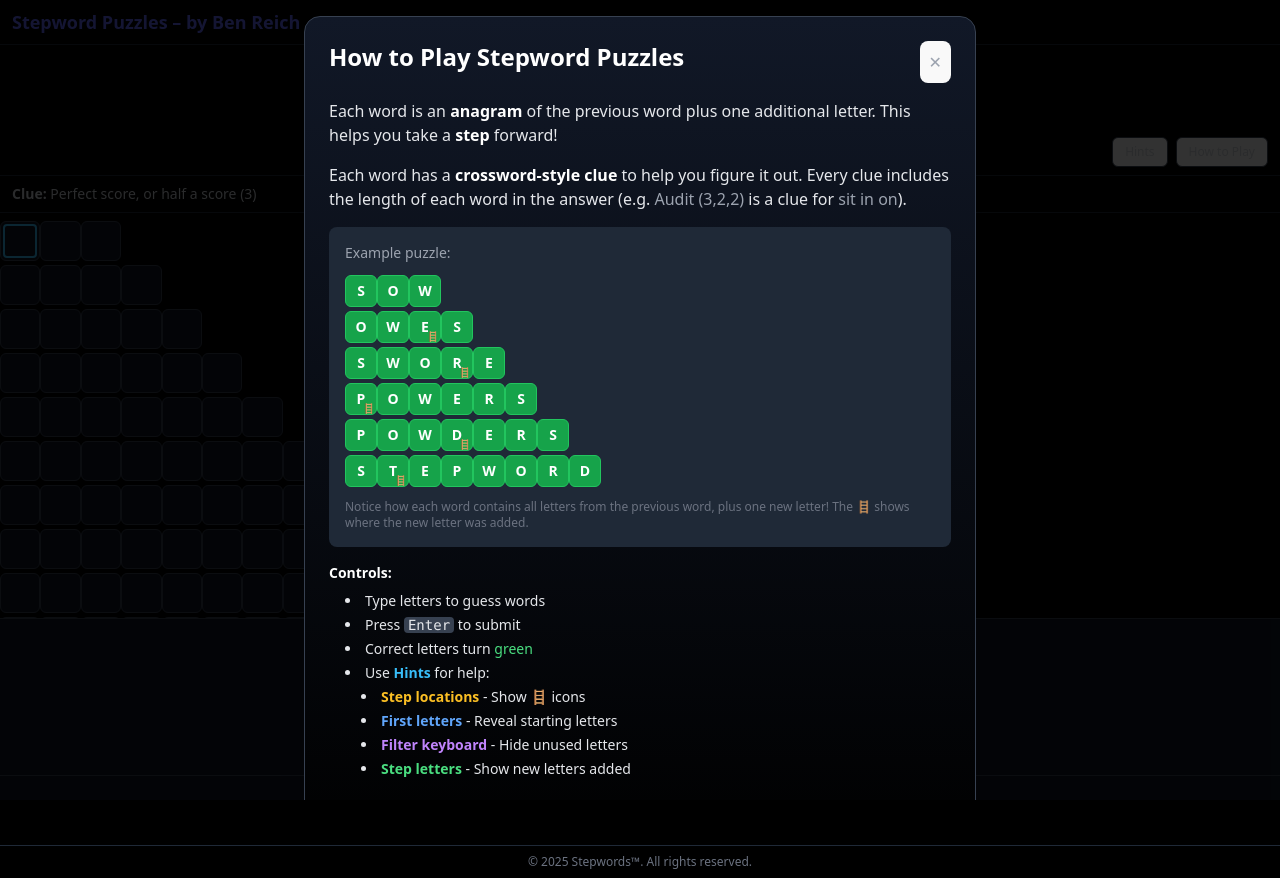
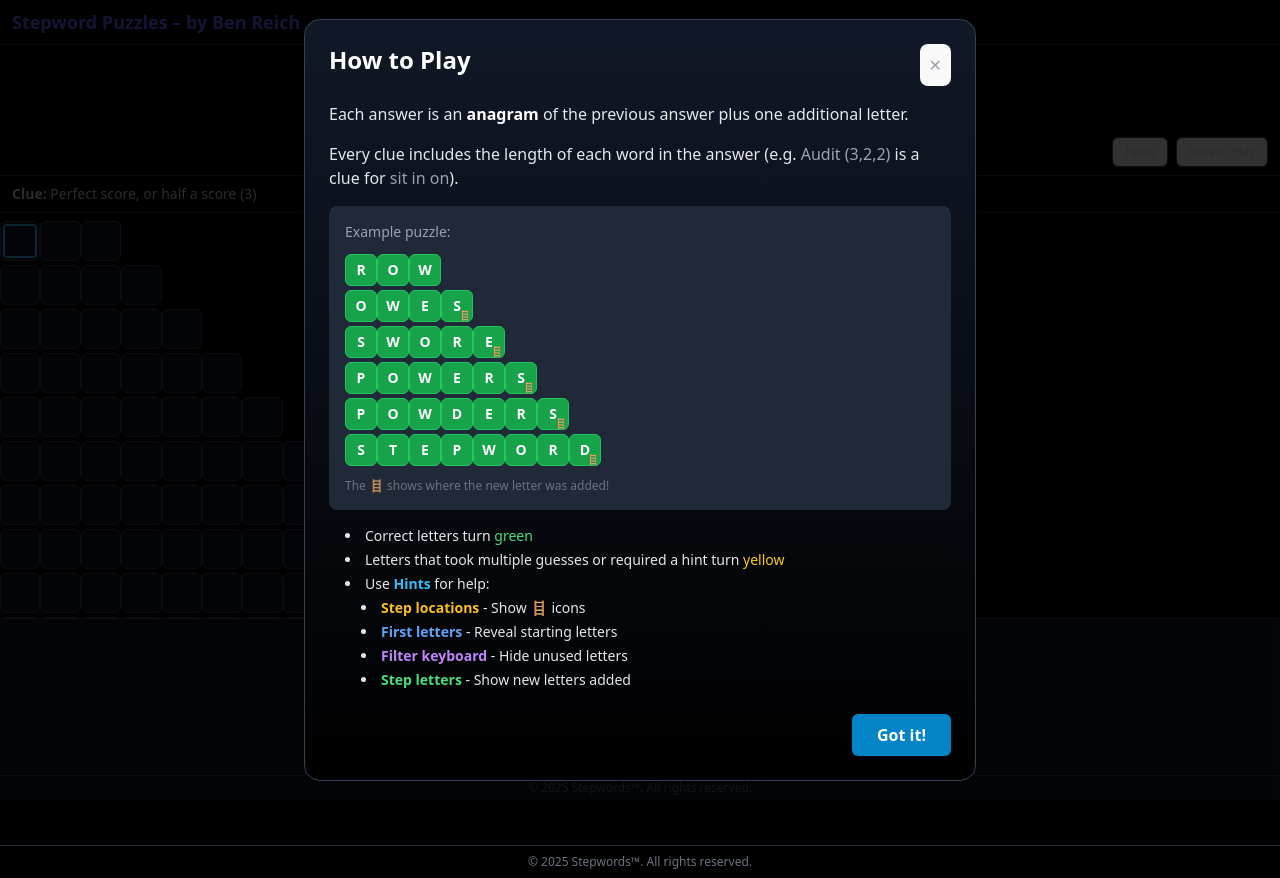
Before and after one commit to benreich4/stepwords, a React (Vite) app: page /1 in a window 1280 px wide. Built offline with nearby package versions, Linux system fonts and the light colour scheme.

Commit message:
Clean up how to

```diff
--- a/src/components/HowToPlayModal.jsx
+++ b/src/components/HowToPlayModal.jsx
@@ -3,7 +3,7 @@ export default function HowToPlayModal({ onClose }) {
     <div className="fixed inset-0 z-50 flex items-start justify-center bg-black/80 px-4 py-4 overflow-y-auto">
       <div className="w-full max-w-2xl rounded-2xl border border-gray-700 bg-gradient-to-b from-gray-900 to-black p-6 shadow-2xl my-auto">
         <div className="flex items-start justify-between mb-4">
-          <div className="text-2xl font-bold text-white">How to Play Stepword Puzzles</div>
+          <div className="text-2xl font-bold text-white">How to Play</div>
           <button
             onClick={onClose}
             className="ml-4 p-2 text-gray-400 hover:text-white hover:bg-gray-700 rounded-lg transition-colors"
@@ -15,22 +15,17 @@ export default function HowToPlayModal({ onClose }) {
 
         <div className="space-y-4 text-gray-200">
           <p>
-            Each word is an <strong className="text-white">anagram</strong> of the previous word plus one additional letter.
-            This helps you take a <strong className="text-white">step</strong> forward!
+            Each answer is an <strong className="text-white">anagram</strong> of the previous answer plus one additional letter.
           </p>
 
           <p>
-            Each word has a <strong className="text-white">crossword-style clue</strong> to help you figure it out.
             Every clue includes the length of each word in the answer (e.g. <span className="text-gray-400"> Audit (3,2,2)</span> is a clue for <span className="text-gray-400">sit in on</span>).
           </p>
 
           <div className="bg-gray-800 rounded-lg p-4 my-4">
             <div className="text-sm text-gray-400 mb-3">Example puzzle:</div>
             <div className="flex flex-col items-start gap-1">
-              {["SOW", "OWES", "SWORE", "POWERS", "POWDERS", "STEPWORD"].map((word, i) => {
-                // Calculate step position: new letter is always at the end
-                const stepPosition = [2,3,0,3,1]
-                return (
+              {["ROW", "OWES", "SWORE", "POWERS", "POWDERS", "STEPWORD"].map((word, i) => (
                 <div key={i} className="flex gap-0">
                   {word.split("").map((letter, j) => (
                     <div
@@ -38,7 +33,7 @@ export default function HowToPlayModal({ onClose }) {
                       className="relative inline-flex items-center justify-center border rounded-[6px] select-none uppercase font-bold leading-none w-8 h-8 text-sm bg-green-600 border-green-500 text-white"
                     >
                       <span>{letter}</span>
-                        {i >= 1 && j === stepPosition[i-1] && (
+                      {i >= 1 && j === word.length - 1 && (
                         <span className="pointer-events-none absolute bottom-[1px] right-[1px] select-none text-[10px] leading-none" aria-hidden>
                           🪜
                         </span>
@@ -46,21 +41,17 @@ export default function HowToPlayModal({ onClose }) {
                     </div>
                   ))}
                 </div>
-                );
-              })}
+              ))}
             </div>
             <div className="text-xs text-gray-500 mt-3">
-              Notice how each word contains all letters from the previous word, plus one new letter!
-              The 🪜 shows where the new letter was added.
+              The 🪜 shows where the new letter was added!
             </div>
           </div>
 
           <div className="space-y-2 text-sm">
-            <p><strong className="text-white">Controls:</strong></p>
             <ul className="list-disc list-inside space-y-1 ml-4">
-              <li>Type letters to guess words</li>
-              <li>Press <kbd className="bg-gray-700 px-1 rounded">Enter</kbd> to submit</li>
               <li>Correct letters turn <span className="text-green-400">green</span></li>
+              <li>Letters that took multiple guesses or required a hint turn <span className="text-yellow-400">yellow</span></li>
               <li>Use <strong className="text-sky-400">Hints</strong> for help:
                 <ul className="list-disc list-inside space-y-1 ml-4 mt-1">
                   <li><strong className="text-amber-400">Step locations</strong> - Show 🪜 icons</li>
```
Lines whose indentation alone changed are shown as unchanged.
